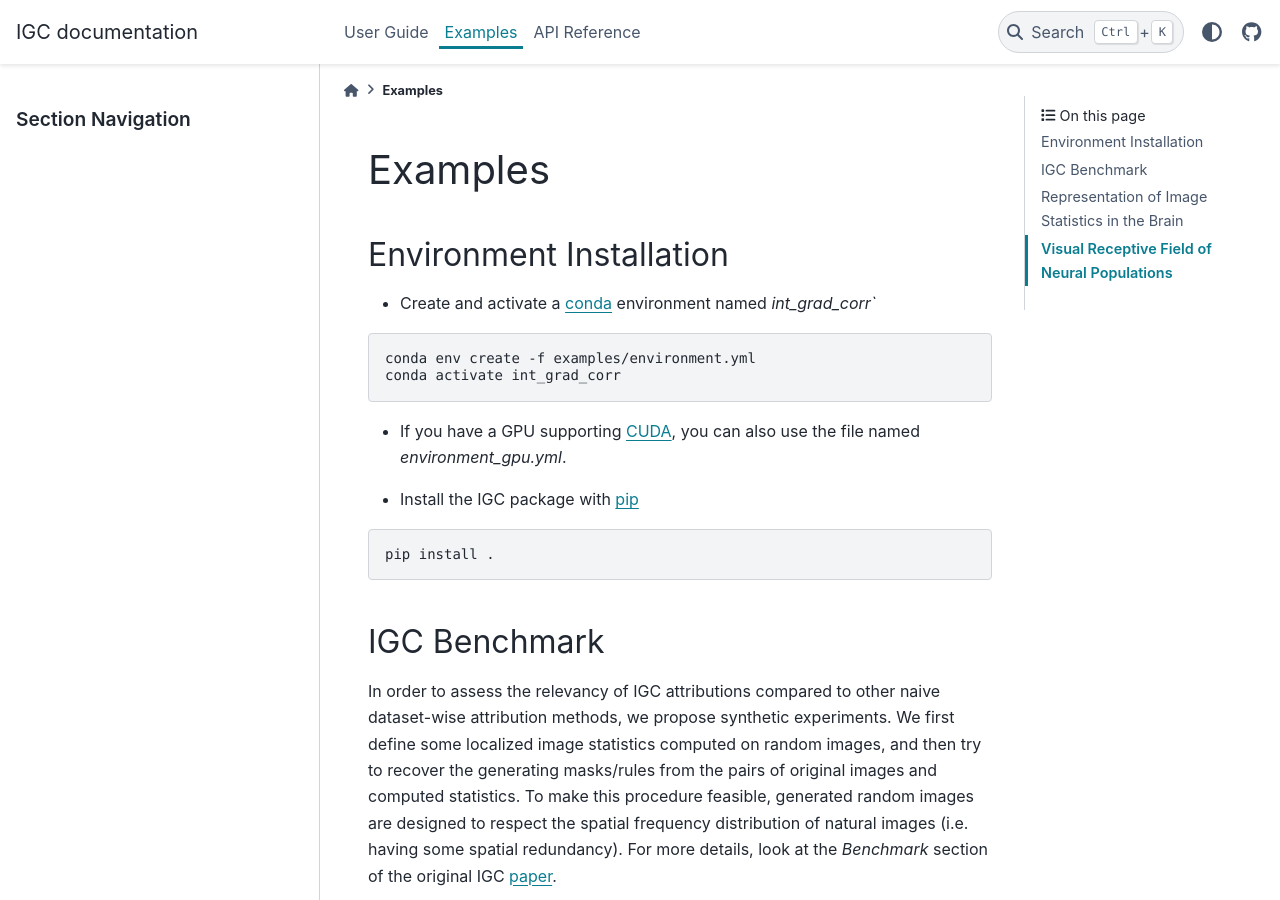
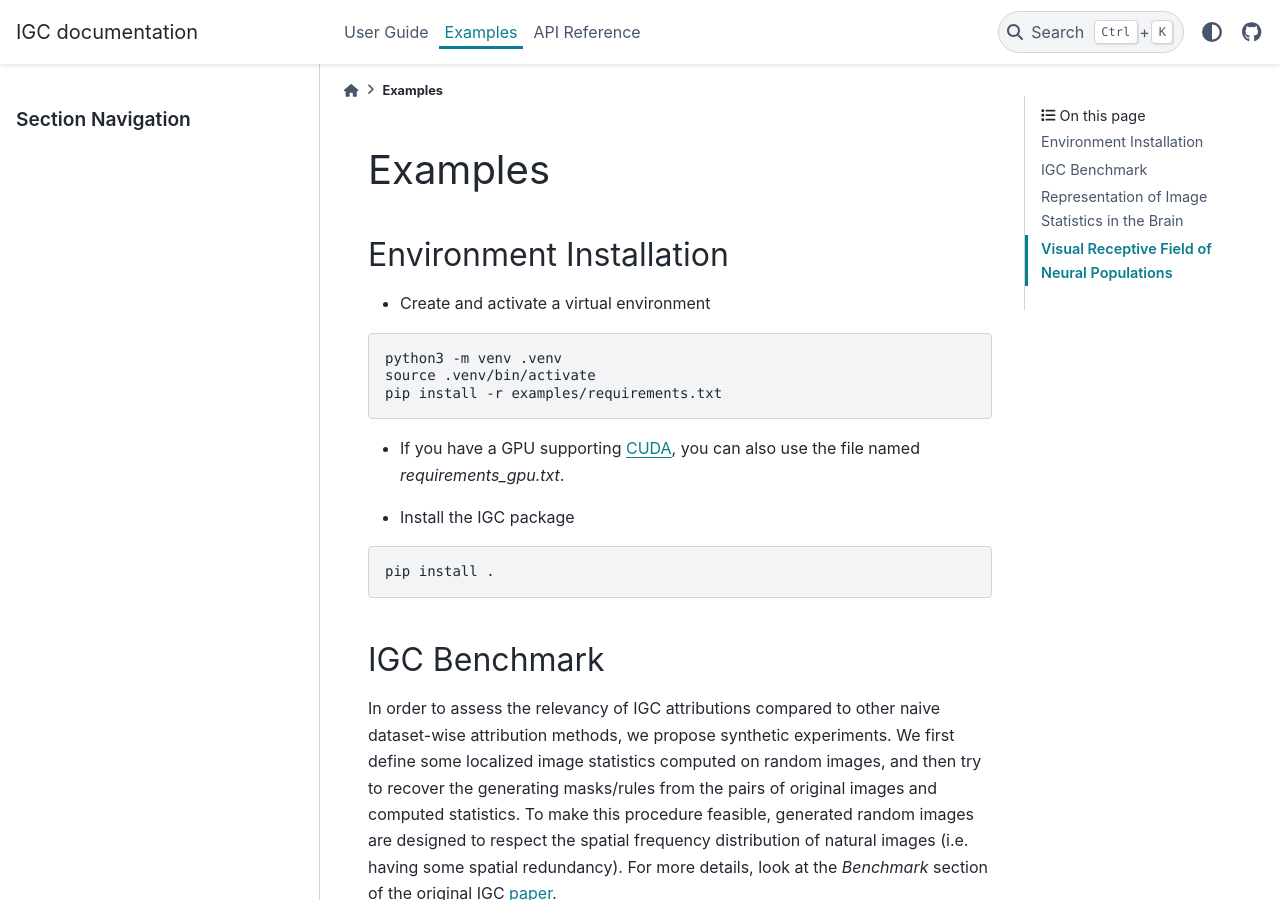
Before and after one commit to plelievre/int_grad_corr, a Sphinx documentation site: the page built from docs/source/examples.rst, in a window 1280 px wide and 900 px high. Built offline with Sphinx 7.4.7 and the PyData theme 0.15.4, drawn with Linux system fonts in a browser that asks for light colours.

Commit message:
Use venv instead of conda.

```diff
--- a/docs/source/examples.rst
+++ b/docs/source/examples.rst
@@ -4,25 +4,24 @@ Examples
 Environment Installation
 ------------------------
 
-- Create and activate a `conda`_ environment named `int_grad_corr``
+- Create and activate a virtual environment
 
 .. code-block:: console
 
-   conda env create -f examples/environment.yml
-   conda activate int_grad_corr
+   python3 -m venv .venv
+   source .venv/bin/activate
+   pip install -r examples/requirements.txt
 
 - | If you have a GPU supporting `CUDA`_, you can also use the file named
-  | `environment_gpu.yml`.
+  | `requirements_gpu.txt`.
 
-- Install the IGC package with `pip`_
+- Install the IGC package
 
 .. code-block:: console
 
    pip install .
 
-.. _conda: https://www.anaconda.com/docs/getting-started/miniconda/main
 .. _CUDA: https://developer.nvidia.com/cuda-downloads
-.. _pip: https://pip.pypa.io
 
 IGC Benchmark
 -------------
```
Also changed, not shown: 9 other files.
